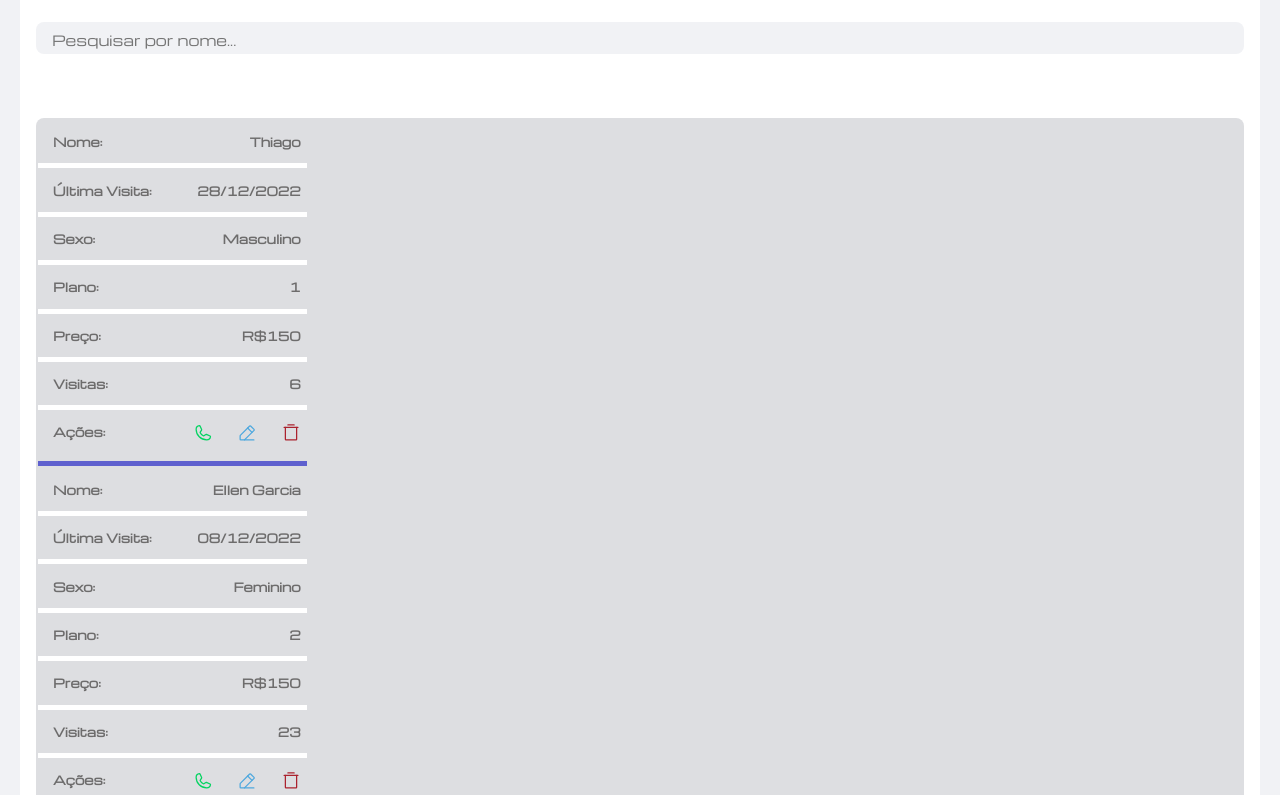
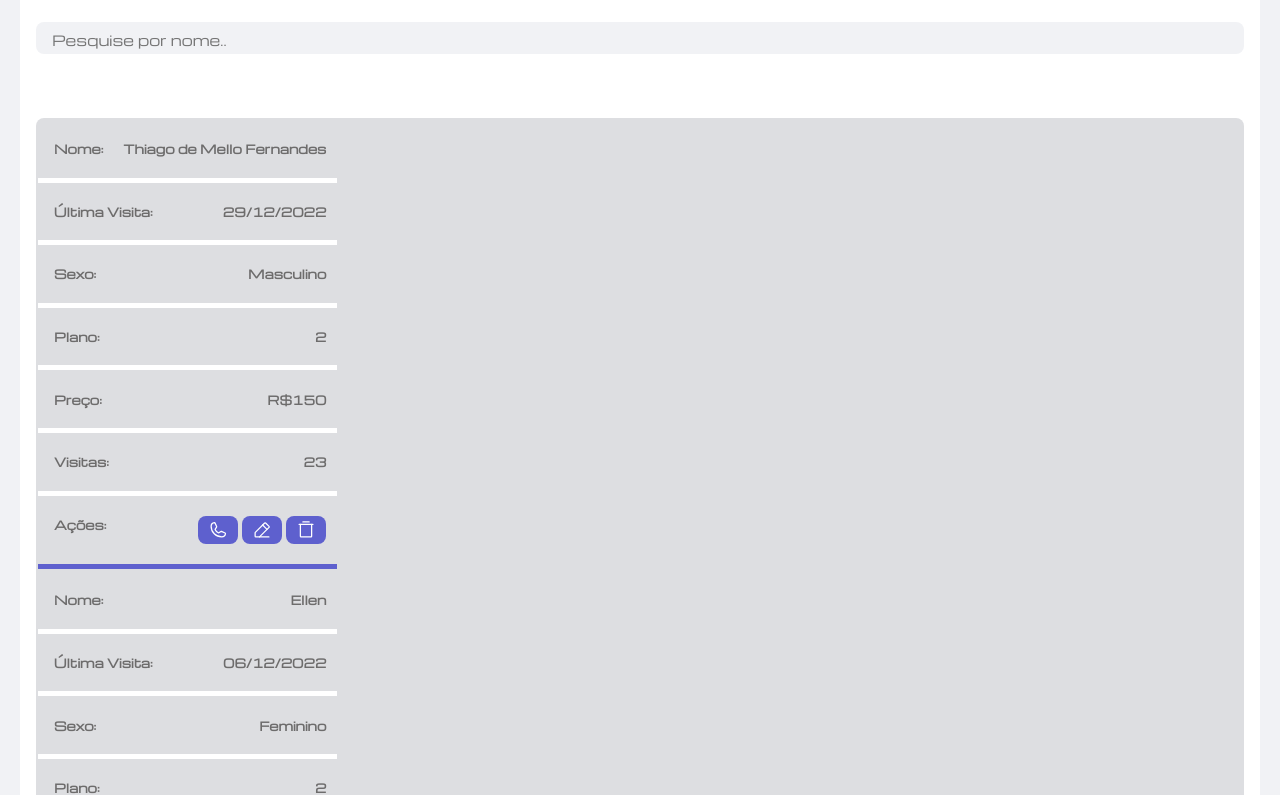
Before and after one commit to thiago-mfernandes/Teste-Tid-Software-ReactJs-CSharp, a React (Vite) app in the folder Tid_Front/: page /Clientes in a window 1280 px wide. Shown: the part 628-1423 px from the top of the page. Built offline with nearby package versions, Linux system fonts and the light colour scheme; data requests are answered from the project's data file.

Commit message:
mais algumas modificacoes

```diff
--- a/Tid_Front/server.json
+++ b/Tid_Front/server.json
@@ -1,22 +1,33 @@
 {
   "Cliente": [
     {
-      "nome": "Thiago",
-      "Ultima_visita": "2022-12-28T21:30",
+      "nome": "Thiago de Mello Fernandes",
+      "Ultima_visita": "2022-12-29",
       "cpf": "12345678900",
       "genero": "Masculino",
-      "telefone": "19999999999",
-      "planoId": "1",
-      "id": 1
+      "telefone": "1999999999",
+      "planoId": "2",
+      "id": 1,
+      "ultima_visita": "2022-12-29"
     },
     {
-      "nome": "Ellen Garcia",
-      "Ultima_visita": "2022-12-08T21:44",
-      "cpf": "32165478900",
+      "nome": "Ellen ",
+      "Ultima_visita": "2022-12-06",
+      "cpf": "12345678896",
       "genero": "Feminino",
       "telefone": "19999999999",
       "planoId": "2",
-      "id": 2
+      "id": 2,
+      "ultima_visita": "2022-12-06"
+    },
+    {
+      "nome": "Maria",
+      "Ultima_visita": "2022-12-26",
+      "cpf": "78912346500",
+      "genero": "Feminino",
+      "telefone": "1999999999",
+      "planoId": "4",
+      "id": 4
     }
   ],
   "Plano": [
--- a/Tid_Front/src/App.tsx
+++ b/Tid_Front/src/App.tsx
@@ -8,6 +8,8 @@ import { Header } from './components/Header'
 import { ContextProvider } from "./Context";
 import { GlobalStyle } from './styles/global'
 import { defaultTheme } from './styles/themes/default'
+
+import 'react-toastify/dist/ReactToastify.min.css'
 
 export function App() {
   return (
@@ -23,6 +25,7 @@ export function App() {
               <Route path="/Agendamentos" element={ <BoasVindas /> } />
               <Route path="/Clientes" element={ <Clientes /> } />
               <Route path="/Clientes/Formulario" element={ <Formulario /> } />
+              <Route path="/editarCliente/:id" element={ <Formulario /> } />
               <Route path="/Financas" element={ <BoasVindas /> } />
               <Route path="/Relatorios" element={ <BoasVindas /> } />
               <Route path="/Configuracoes" element={ <BoasVindas /> } />
--- a/Tid_Front/src/Context.tsx
+++ b/Tid_Front/src/Context.tsx
@@ -1,5 +1,6 @@
 import { ChangeEvent, createContext, useEffect, useState } from "react";
 import { useNavigate } from "react-router-dom";
+import { toast } from "react-toastify";
 import { api } from "./services/api";
 import { Cliente, ClienteContextProps, ContextProviderProps, Plano } from './types/interfaces'
 
@@ -27,7 +28,7 @@ export function ContextProvider({children}: ContextProviderProps) {
    * e para passar dinamicamente na rota???
    */
 
-  const handleChangeFormType = (event: ChangeEvent<HTMLInputElement>) => {
+  const alterarTipoFormulario = (event: ChangeEvent<HTMLInputElement>) => {
     setFormType(event.target.value);
   }
 
@@ -76,6 +77,9 @@ export function ContextProvider({children}: ContextProviderProps) {
       //na rota de clientes, enviar o objeto
       .post("/Cliente", clienteForm)
       .then(() => {
+        toast.success("Cliente cadastrado com sucesso!", {
+          autoClose: 2000
+        });
         //forçar um get na rota clientes
         api.get("/Cliente")
           //e setar a lista de clientes com a resposta para a exibição nas tabelas
@@ -100,6 +104,9 @@ export function ContextProvider({children}: ContextProviderProps) {
       //na rota de clientes, enviar o objeto
       .post("/Plano", planoForm)
       .then(() => {
+        toast.success("Plano cadastrado com sucesso!", {
+          autoClose: 2000
+        })
         //forçar um get na rota clientes
         api.get("/Plano")
           //e setar a lista de clientes com a resposta para a exibição nas tabelas
@@ -113,25 +120,34 @@ export function ContextProvider({children}: ContextProviderProps) {
     //console.log("inside context =>", data);
     await api.put(`/Cliente/${id}`, data)
     .then(() => {
+      toast.success("Cliente editado com sucesso!", {
+        autoClose: 2000
+      })
       api.get("/Cliente")
         .then(response => setClientes(response.data))
     });
-    //navigate("/")
+    navigate("/Clientes")
   }
 
   async function editarPlano(id: number, data: Object) {
     //console.log("inside context =>", data);
     await api.put(`/Plano/${id}`, data)
     .then(() => {
+      toast.success("Plano editado com sucesso!", {
+        autoClose: 2000
+      })
       api.get("/Plano")
         .then(response => setPlanos(response.data))
     });
-    //navigate("/")
+    navigate("/Clientes")
   }
 
   function deletarCliente(id: number) {
     api.delete(`/Cliente/${id}`)
     .then(() => {
+      toast.success("Cliente excluido com sucesso!", {
+        autoClose: 2000
+      })
       api.get("/Cliente")
         .then(response => setClientes(response.data))
     });
@@ -140,6 +156,9 @@ export function ContextProvider({children}: ContextProviderProps) {
   function deletarPlano(id: number) {
     api.delete(`/Plano/${id}`)
     .then(() => {
+      toast.success("Plano excluido com sucesso!", {
+        autoClose: 2000
+      })
       api.get("/Plano")
         .then(response => setPlanos(response.data))
     });
@@ -150,7 +169,7 @@ export function ContextProvider({children}: ContextProviderProps) {
       //retornar estados e funcoes para os componentes
       formType,
       setFormType,
-      handleChangeFormType,
+      alterarTipoFormulario,
 
       clientes,
       setClientes,
--- a/Tid_Front/src/components/Formulario/FormCliente/index.tsx
+++ b/Tid_Front/src/components/Formulario/FormCliente/index.tsx
@@ -15,6 +15,7 @@ type Inputs = {
 };
 
 export function FormCliente() {
+
   const { id } = useParams();
   const { register, handleSubmit, reset, formState: { errors } } = useForm<Inputs>();
   const { adicionarCliente, cliente, editarCliente, obterClienteId } = useContext(Context);
@@ -31,6 +32,7 @@ export function FormCliente() {
 
     if(id) {
       reset(cliente);
+      //console.log(cliente);
     }
   }, [cliente]);
 
@@ -60,7 +62,7 @@ export function FormCliente() {
       <ContainerInput>
         <label htmlFor="ultima_visita">Ultima Visita</label>
         <input
-          type="datetime-local"
+          type="date"
           id="ultima_visita"
           {...register("ultima_visita", { required: true })}
         />
--- a/Tid_Front/src/components/Formulario/index.tsx
+++ b/Tid_Front/src/components/Formulario/index.tsx
@@ -1,4 +1,5 @@
 import { useContext } from "react";
+import { useParams } from "react-router-dom";
 import { Context } from "../../Context";
 import { FormCliente } from "./FormCliente";
 import { FormPlano } from "./FormPlano";
@@ -7,16 +8,31 @@ import { ContainerTipoFormulario } from "./styles";
 
 export function Formulario() {
 
+  const { id } = useParams();
+
   const FORM_TYPES = {
     Cliente: "Cliente",
     Plano: "Plano"
   }
 
-  const { formType, setFormType, handleChangeFormType } = useContext(Context);
+  const { formType, alterarTipoFormulario } = useContext(Context);
+
+  interface FormuProps {
+    id?: string | undefined;
+    // id: any;
+  }
+
+  function escolherTitulo(id: FormuProps) {
+    if(id != undefined) {
+      return "Edite o cliente ou o plano do cliente selecionando abaixo o tipo de formulário:"
+    } else {
+      return "Adicionar Novo"
+    }
+  }
 
   return (
     <ContainerTipoFormulario>
-      <h2>Adicionar Novo</h2>
+      <h2>{escolherTitulo(id)}</h2>
         <fieldset>
           <legend>Tipo:</legend>
           <div>
@@ -26,7 +42,7 @@ export function Formulario() {
                 name="form-type"
                 value={FORM_TYPES.Cliente}
                 checked={formType === FORM_TYPES.Cliente}
-                onChange={handleChangeFormType}
+                onChange={alterarTipoFormulario}
               />
               {FORM_TYPES.Cliente}
             </label>
@@ -36,7 +52,7 @@ export function Formulario() {
                 name="form-type"
                 value={FORM_TYPES.Plano}
                 checked={formType === FORM_TYPES.Plano}
-                onChange={handleChangeFormType}
+                onChange={alterarTipoFormulario}
               />
               {FORM_TYPES.Plano}
             </label>
--- a/Tid_Front/src/components/Tabela/Acoes/index.tsx
+++ b/Tid_Front/src/components/Tabela/Acoes/index.tsx
@@ -1,35 +1,47 @@
 import { PencilSimpleLine, Phone, TrashSimple } from "phosphor-react";
 import { useContext } from "react";
+import { useNavigate } from "react-router-dom";
 import { Context } from "../../../Context";
 import { Cliente } from "../../../types/interfaces";
 import { ContainerTD } from "./styles";
 
 interface BotoesAcaoProps {
-	idCliente?: number | null | undefined;
+	idCliente?: any;
+	// any porque pode ser undefined
 	cliente: Cliente;
 }
 
 export function Acoes({idCliente, cliente}: BotoesAcaoProps) {
 
-	const { editarCliente, deletarCliente } = useContext(Context);
+	const { deletarCliente } = useContext(Context);
+
+	let navigate = useNavigate();
+
   return (
 		<ContainerTD data-label="Ações:">
+			<div>
+				<button>
 					<a href=" https://wa.me/5519984009105" target="_blank">
 						<Phone
-					size={20}
-					color={'#04D361'}
+							size={18}
+							color={'#fff'}
 						/>
 					</a>
+				</button>
+				<button>
 					<PencilSimpleLine
-				size={20}
-				color={'#4EA8DE'}
-				onClick={() => editarCliente(idCliente, cliente)}
+						size={18}
+						onClick={() => { navigate(`/editarCliente/${cliente.id}`)}}
+						// vai para a rota e exibe um componente de formulário
 					/>
+				</button>
+				<button>
 					<TrashSimple
-				size={20}
-				color={'#AB222E'}
+						size={18}
 						onClick={() => deletarCliente(idCliente)}
 					/>
+				</button>
+			</div>
 		</ContainerTD>
 	)
 }
--- a/Tid_Front/src/components/Tabela/Acoes/styles.ts
+++ b/Tid_Front/src/components/Tabela/Acoes/styles.ts
@@ -1,15 +1,40 @@
 import styled from "styled-components";
 
 export const ContainerTD = styled.td`
+
+
+	div {
+		display: flex;
+		flex-direction: row;
+		flex-wrap: nowrap;
+		justify-content: flex-end;
+
+		button {
+			margin: 0;
+			margin-left: 4px;
+			width: 2.5rem;
+			height: 1.75rem;
+			background-color: ${(props) => props.theme.roxo};
+			display: flex;
+			align-items: center;
+			justify-content: center;
+
+			svg {
+				margin-right: 0;
+				width: 100%;
+				height: 100%;
+			}
+
 			a {
+				display: flex;
+				align-items: center;
+				justify-content: center;
 				width: 100%;
 				height: 100%;
 				cursor: pointer;
 			}
-	svg {
-		margin-left: 24px;
-		&:hover {
-			cursor: pointer;
 		}
 }
+
+
 `
--- a/Tid_Front/src/components/Tabela/index.tsx
+++ b/Tid_Front/src/components/Tabela/index.tsx
@@ -1,5 +1,5 @@
 import { UserPlus } from "phosphor-react";
-import { useContext } from "react";
+import { useContext, useState } from "react";
 import { Link } from "react-router-dom";
 import { Context } from "../../Context";
 import { Acoes } from "./Acoes";
@@ -7,7 +7,8 @@ import { ContainerSection, ContainerTabela } from "./styles";
 
 export function Tabela() {
 
-	const { clientes, planos } = useContext(Context);
+	const { clientes } = useContext(Context);
+	const[busca, setBusca] = useState("");
 
 	function mostrarDataFormatada(date: Date) {
 		const dataRecebida = new Date(date);
@@ -24,16 +25,6 @@ export function Tabela() {
 		return Math.floor(Math.random() * (max - min) + min);
 	}
 
-	// function mostrarNomePlano(ClientePlanoId:number) {
-	// 	planos.filter((plano) => {
-	// 		if (plano.id == ClientePlanoId) {
-	// 			return plano.filiacao;
-	// 		} else {
-	// 			return console.log("plano nao encontrado")
-	// 		}
-	// 	});
-	// }
-
   return (
 		<ContainerSection>
 			<h2>Clientes</h2>
@@ -43,7 +34,13 @@ export function Tabela() {
 					Adicionar
 				</button>
 			</Link>
-			<input type="text"placeholder="Pesquisar por nome..."/>
+			<input
+            type="search"
+            id="search"
+						placeholder="Pesquise por nome.."
+            value={busca}
+            onChange={(e) => setBusca(e.target.value)}
+          />
 
 			<ContainerTabela>
           <thead>
@@ -59,7 +56,13 @@ export function Tabela() {
           </thead>
           <tbody>
 						{
-							clientes.map((cliente) => (
+							clientes.filter((cliente) => {
+								if(busca === "") {
+									return cliente;
+								} else if ( cliente.nome.includes(busca)) {
+									return cliente;
+								}
+							}).map((cliente) => (
 								<tr key={cliente.id}>
 									<td data-label="Nome:">{cliente.nome}</td>
 									<td data-label="Última Visita:">{mostrarDataFormatada(cliente.Ultima_visita)}</td>
--- a/Tid_Front/src/components/Tabela/styles.ts
+++ b/Tid_Front/src/components/Tabela/styles.ts
@@ -12,6 +12,12 @@ export const ContainerSection = styled.section`
 		margin-bottom: 1rem;
 	}
 
+	a {
+		width: 60%;
+		text-decoration: none;
+		display: flex;
+	}
+
 	button {
 		background-color: ${(props) => props.theme.roxo};
 		color: ${(props) => props.theme.white};
@@ -19,7 +25,7 @@ export const ContainerSection = styled.section`
 		border-radius: 8px;
 		padding: 4px;
 		margin-bottom: 1.5rem;
-		width: 60%;
+		width: 100%;
 		height: 2.5rem;
 		display: flex;
 		justify-content: center;
@@ -29,6 +35,7 @@ export const ContainerSection = styled.section`
 		}
 
 		svg {
+			//width: 100%;
 			margin-right: 8px;
 		}
 	}
@@ -82,12 +89,11 @@ export const ContainerTabela = styled.table`
 
 		tr {
 			width: 100%;
-			margin: 12rem 0;
 
 
 			td {
 				display: block;
-				width: 204%;
+				width: 147%;
 				padding: 10% 5% 10% 10%;
 				text-align: right;
 				position: relative;
@@ -100,10 +106,11 @@ export const ContainerTabela = styled.table`
 
 				&::before {
 					content: attr(data-label);
+					text-overflow: ellipsis;
 					position: absolute;
 					left: 0;
-					width: 100%;
-					padding-left: 15px;
+					width: 95%;
+					padding-left: 16px;
 					font-size: .75rem;
 					text-align: left;
 					vertical-align: middle;
--- a/Tid_Front/src/styles/global.ts
+++ b/Tid_Front/src/styles/global.ts
@@ -8,14 +8,15 @@ export const GlobalStyle = createGlobalStyle`
   }
 
   body {
-    background-color: ${(props) => props.theme.bgApp};    -webkit-font-smoothing: antialiased;
+    background-color: ${(props) => props.theme.bgApp};
+    -webkit-font-smoothing: antialiased;
   }
 
   body, input, textarea, button, a {
     font-family: "Michroma", sans-serif;
     font-weight: 400;
     font-size: 1rem;
-    color: ${(props) => props.theme['cinza-fontes']}
+    color: ${(props) => props.theme['cinza-Fontes']}
   }
 
   button {
@@ -23,4 +24,8 @@ export const GlobalStyle = createGlobalStyle`
       cursor: pointer;
     }
   }
+
+  a {
+    text-decoration: none;
+  }
 `
--- a/Tid_Front/src/styles/themes/default.ts
+++ b/Tid_Front/src/styles/themes/default.ts
@@ -11,11 +11,11 @@ export const defaultTheme = {
   verde: '#04D361',
   vermelho: '#AB222E',
 
-  'cinza-fontes': '#6D6C6C',
-  'cinza-Destaque': '#6474747',
+  'cinza-Fontes': '#6D6C6C',
+  'cinza-Destaque': '#474747',
   'cinza-Tabela': '#DDDEE1',
 
-  'cinza-linha': '#d9d9d9',
+  'cinza-Linha': '#d9d9d9',
 
   'cinza-escuro': '#474747' ,
 
--- a/Tid_Front/src/types/interfaces.ts
+++ b/Tid_Front/src/types/interfaces.ts
@@ -19,7 +19,7 @@ export interface Plano {
 export interface ClienteContextProps {
   formType: string;
   setFormType: React.Dispatch<React.SetStateAction<string>>;
-  handleChangeFormType: (event: ChangeEvent<HTMLInputElement>) => void;
+  alterarTipoFormulario: (event: ChangeEvent<HTMLInputElement>) => void;
 
   clientes: Cliente[];
   setClientes: React.Dispatch<React.SetStateAction<Cliente[]>>
```
Lines whose indentation alone changed are shown as unchanged.
